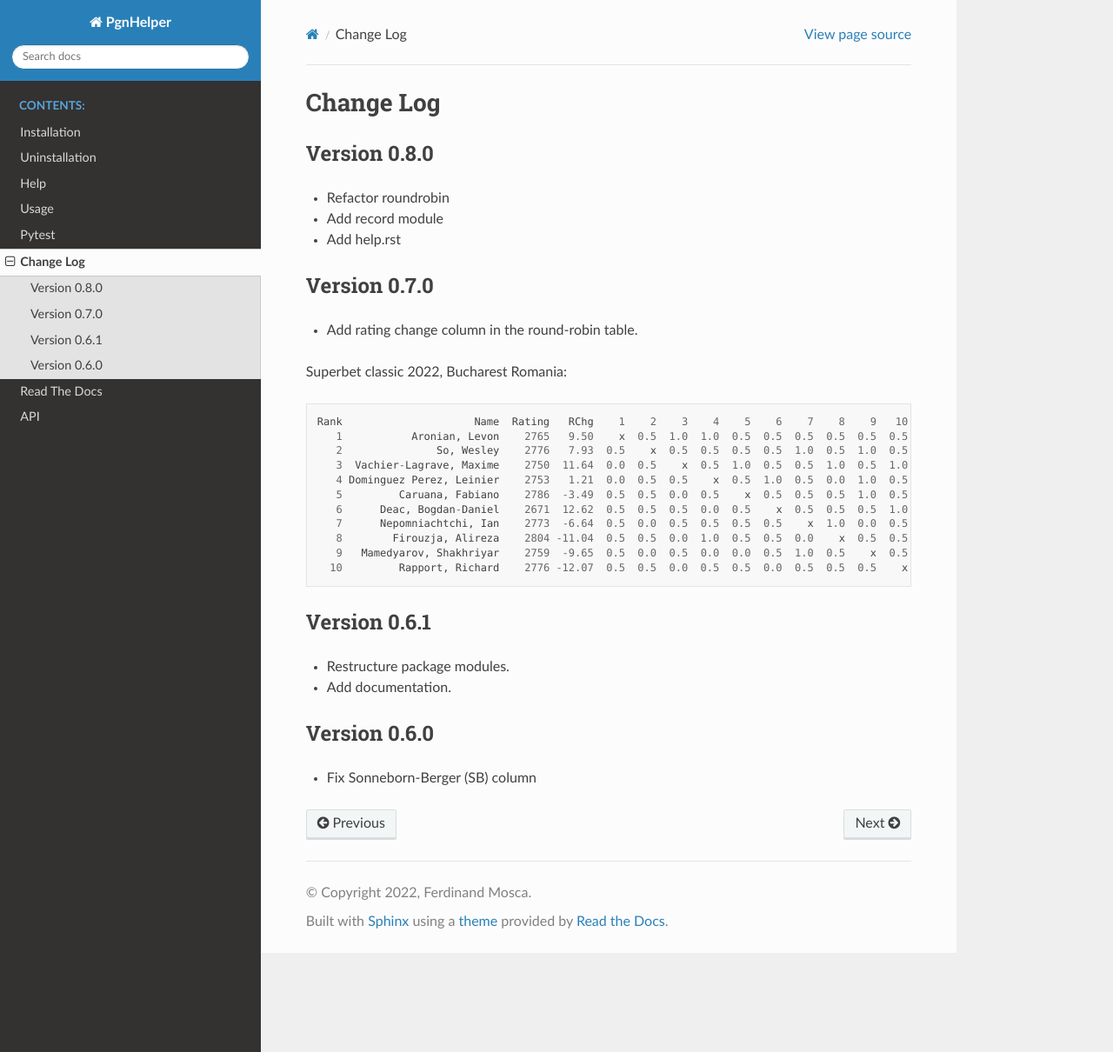
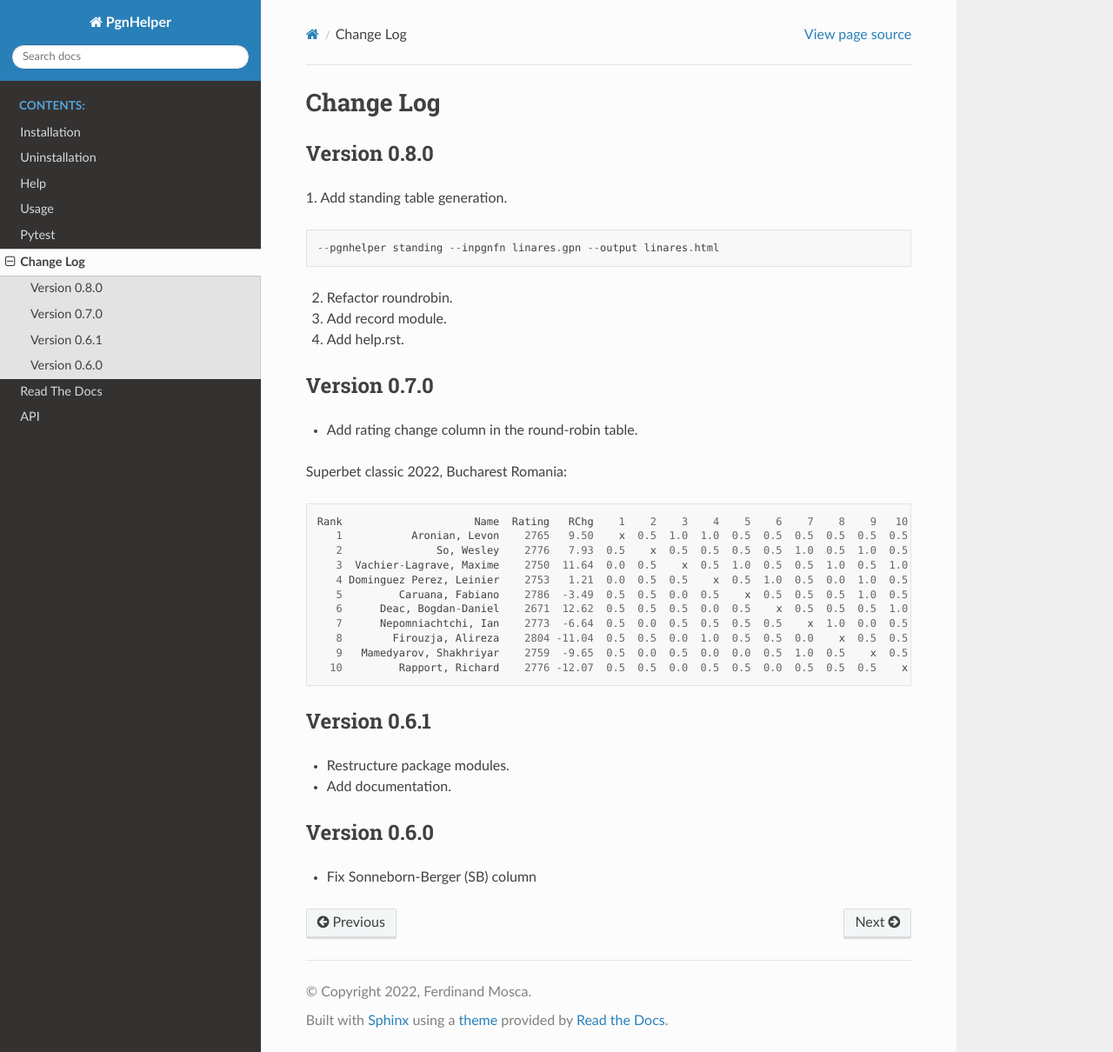
Before and after one commit to fsmosca/pgnhelper, a Sphinx documentation site: the page built from docs/changelog.rst, in a window 1280 px wide and 1210 px high. Shown: the whole window at 87% size. Built offline with Sphinx 7.4.7 and the Read the Docs theme 2.0.0, drawn with Linux system fonts in a browser that asks for light colours.

Commit message:
Update changelog.rst

```diff
--- a/docs/changelog.rst
+++ b/docs/changelog.rst
@@ -4,9 +4,14 @@ Change Log
 
 Version 0.8.0
 """""""""""""
-* Refactor roundrobin
-* Add record module
-* Add help.rst
+1. Add standing table generation.
+::
+
+   --pgnhelper standing --inpgnfn linares.gpn --output linares.html
+
+2. Refactor roundrobin.
+3. Add record module.
+4. Add help.rst.
 
 
 Version 0.7.0
```
